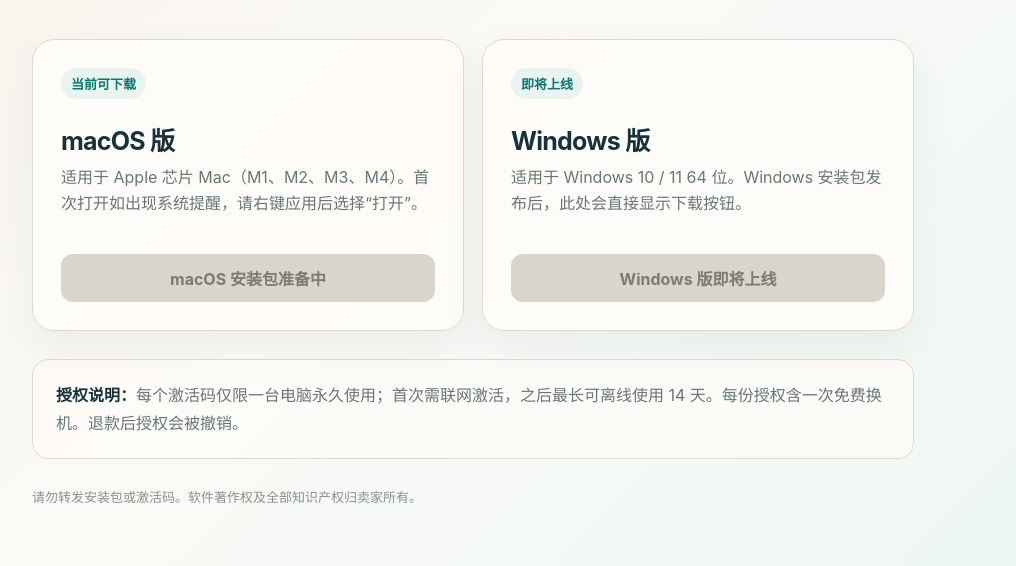
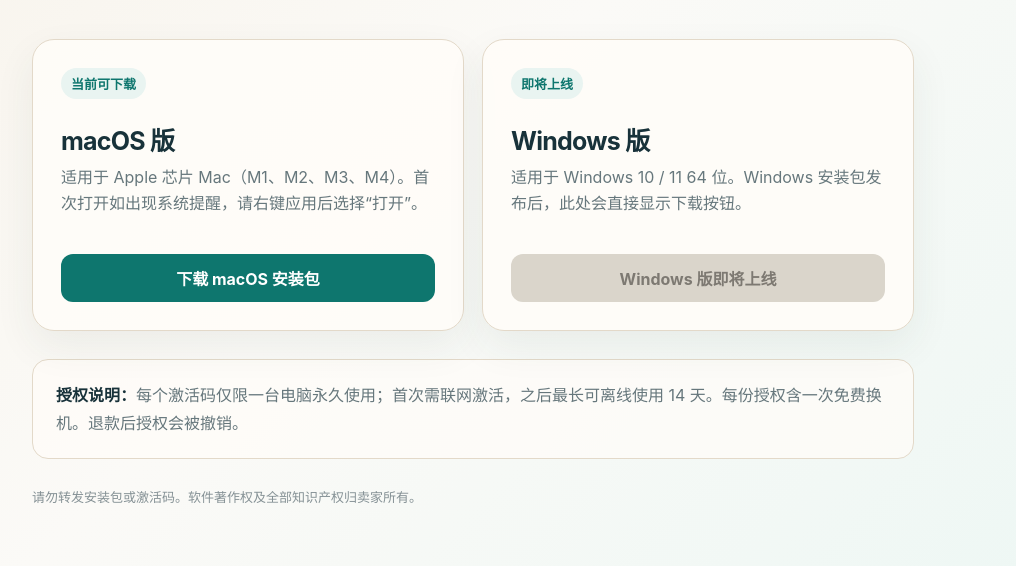
Before and after one commit to johnnylin1227-lgtm/fba-profit-calculator-download, a plain HTML site: page index.html in a window 1280 px wide. Shown: the part 234-800 px from the top of the page, without its empty margins (167-1183 px from the left). Drawn offline with Linux system fonts and the light colour scheme.

Commit message:
更新 macOS 下载链接

```diff
--- a/index.html
+++ b/index.html
@@ -37,8 +37,7 @@
         <span class="badge">当前可下载</span>
         <h2>macOS 版</h2>
         <p>适用于 Apple 芯片 Mac（M1、M2、M3、M4）。首次打开如出现系统提醒，请右键应用后选择“打开”。</p>
-        <!-- 发布时替换为 R2/CDN 上的 macOS DMG 地址。 -->
-        <a class="download" id="mac-download" href="#" aria-disabled="true">macOS 安装包准备中</a>
+        <a class="download" id="mac-download" href="https://github.com/johnnylin1227-lgtm/fba-profit-calculator-download/releases/download/v1.0.0/Amazon-FBA-Profit-Calculator-1.0.0-macos-arm64.dmg">下载 macOS 安装包</a>
       </article>
       <article class="card">
         <span class="badge">即将上线</span>
```
